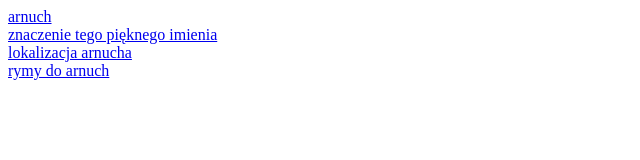
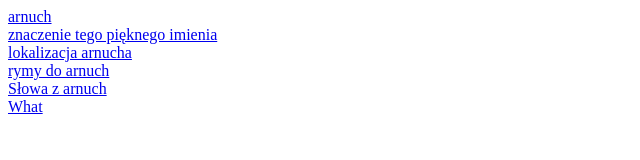
Before and after one commit to Qedaibo/Arnuch, a plain HTML site: page index.html in a window 1280 px wide. Shown: the whole page, without its empty margins (0-640 px from the left). Drawn offline with Linux system fonts and the light colour scheme.

Commit message:
Update index.html

```diff
--- a/index.html
+++ b/index.html
@@ -5,3 +5,7 @@
 <a href="https://www.google.com/maps/search/arnuch/@41.730564,-13.1269942,3z/data=!3m1!4b1">lokalizacja arnucha</a>
 <br>
 <a href="https://www.rymy.eu/rymy/arnuch">rymy do arnuch</a>
+<br>
+<a href="https://www.wordunscrambler.net/unscramble/arnuch">Słowa z arnuch</a>
+<br>
+<a href="https://www.youtube.com/channel/UCPF9zhF4OODSkIXLRdJ1CaQ">What</a>
```
